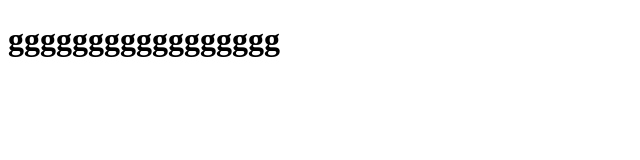
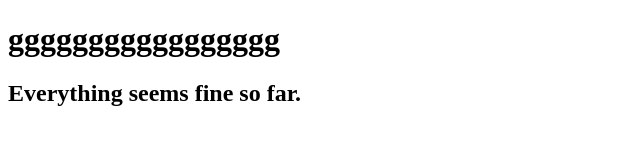
Before and after one commit to eyeeko/e-learning, a plain HTML site: page index.html in a window 1280 px wide. Shown: the whole page, without its empty margins (0-640 px from the left). Drawn offline with Linux system fonts and the light colour scheme.

Commit message:
J'ai ajouté un message de bienveillance.

```diff
--- a/index.html
+++ b/index.html
@@ -7,5 +7,6 @@
 </head>
 <body>
     <h1>ggggggggggggggggg</h1>
+    <h2>Everything seems fine so far.</h2>
 </body>
 </html>
```
